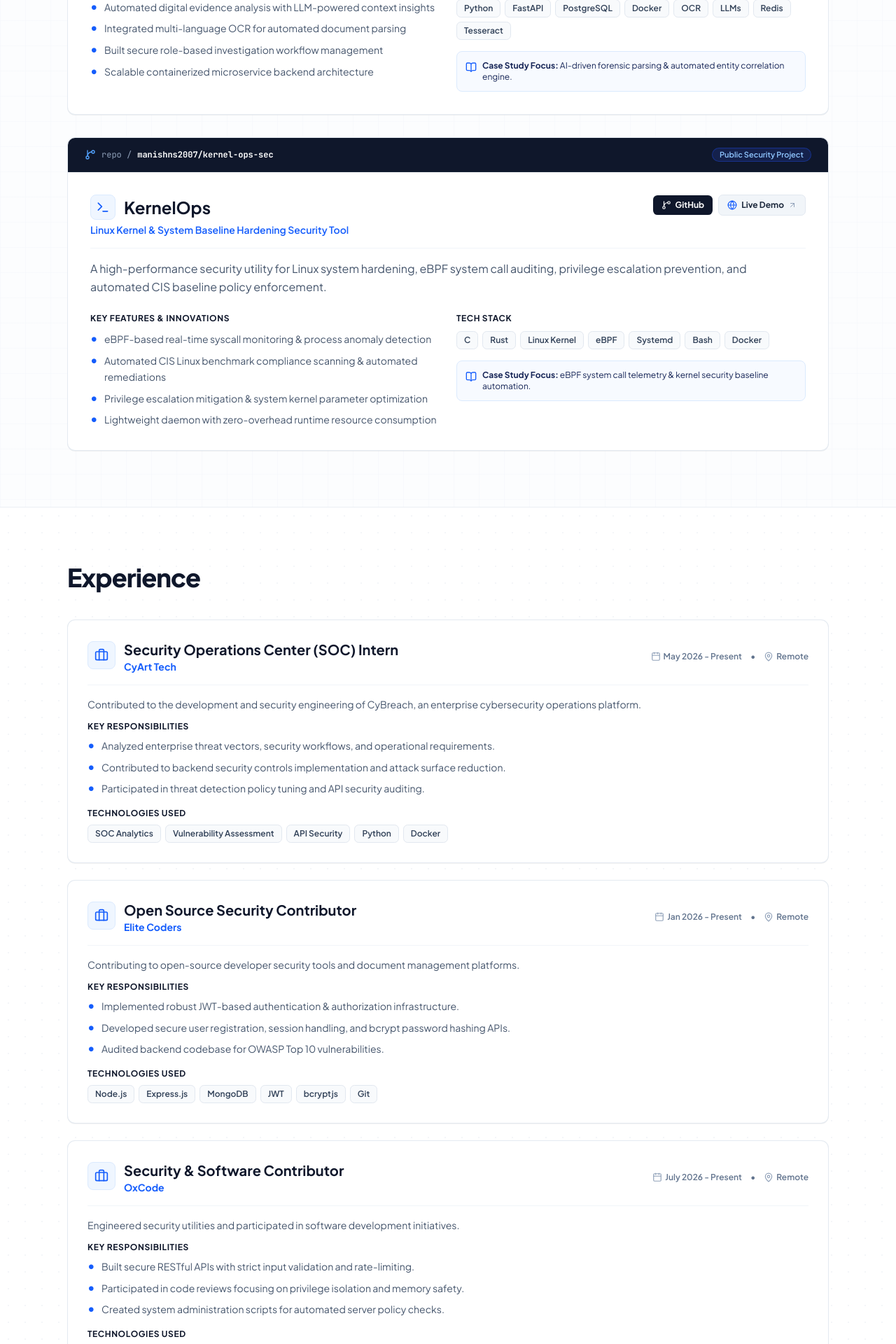
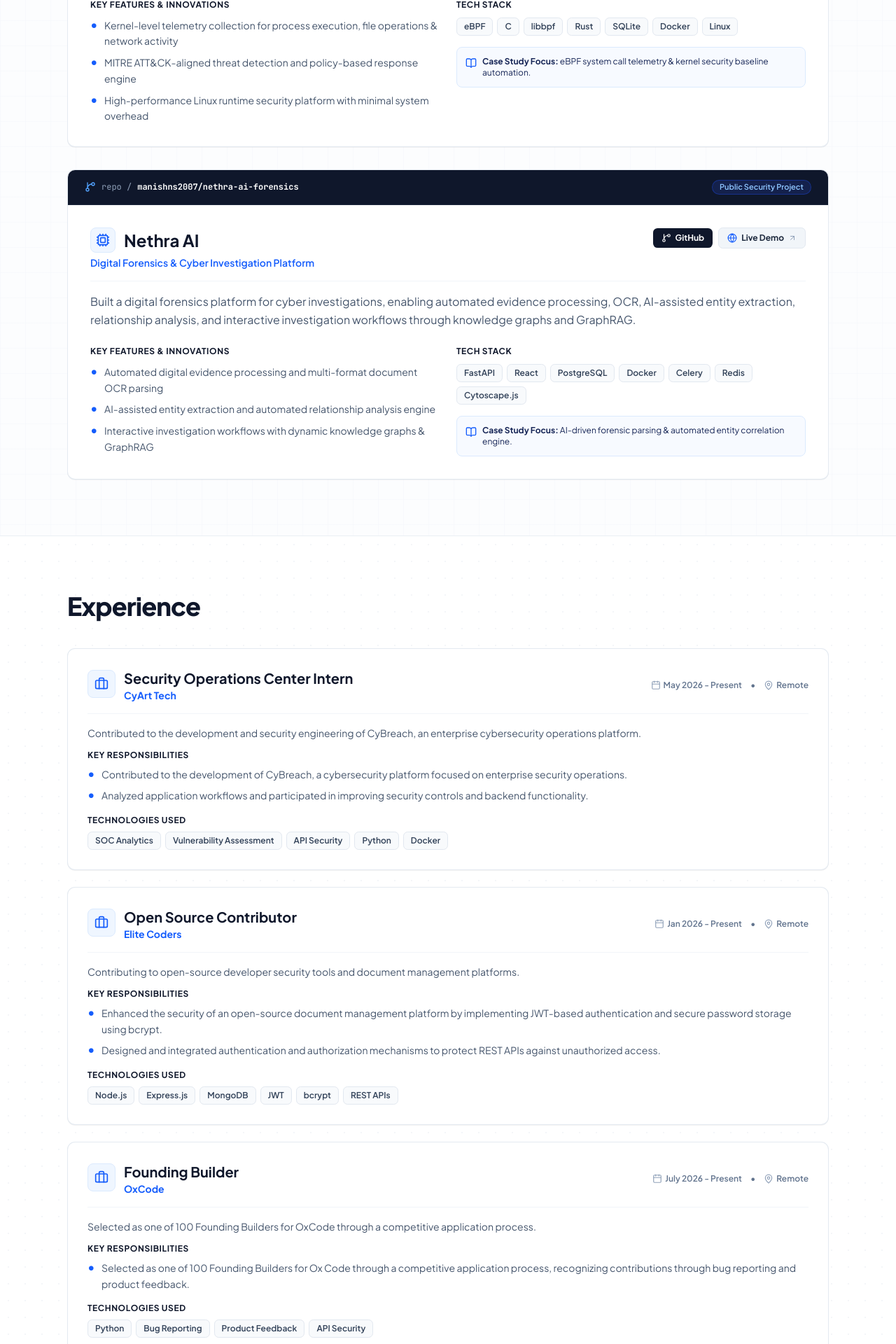
Before and after one commit to manishns2007/-portfolio, a Next.js app: page / in a window 1280 px wide. Shown: the part 1240-3160 px from the top of the page at 70% size. Built offline with nearby package versions, Linux system fonts and the light colour scheme.

Commit message:
feat: add Experience, Projects, and Skills UI components for personal portfolio website

```diff
--- a/components/experience.tsx
+++ b/components/experience.tsx
@@ -12,43 +12,39 @@ export function Experience() {
 
   const experiences = [
     {
-      title: 'Security Operations Center (SOC) Intern',
+      title: 'Security Operations Center Intern',
       company: 'CyArt Tech',
       period: 'May 2026 - Present',
       location: 'Remote',
       description: 'Contributed to the development and security engineering of CyBreach, an enterprise cybersecurity operations platform.',
       responsibilities: [
-        'Analyzed enterprise threat vectors, security workflows, and operational requirements.',
-        'Contributed to backend security controls implementation and attack surface reduction.',
-        'Participated in threat detection policy tuning and API security auditing.',
+        'Contributed to the development of CyBreach, a cybersecurity platform focused on enterprise security operations.',
+        'Analyzed application workflows and participated in improving security controls and backend functionality.',
       ],
       technologies: ['SOC Analytics', 'Vulnerability Assessment', 'API Security', 'Python', 'Docker'],
     },
     {
-      title: 'Open Source Security Contributor',
+      title: 'Open Source Contributor',
       company: 'Elite Coders',
       period: 'Jan 2026 - Present',
       location: 'Remote',
       description: 'Contributing to open-source developer security tools and document management platforms.',
       responsibilities: [
-        'Implemented robust JWT-based authentication & authorization infrastructure.',
-        'Developed secure user registration, session handling, and bcrypt password hashing APIs.',
-        'Audited backend codebase for OWASP Top 10 vulnerabilities.',
+        'Enhanced the security of an open-source document management platform by implementing JWT-based authentication and secure password storage using bcrypt.',
+        'Designed and integrated authentication and authorization mechanisms to protect REST APIs against unauthorized access.',
       ],
-      technologies: ['Node.js', 'Express.js', 'MongoDB', 'JWT', 'bcryptjs', 'Git'],
+      technologies: ['Node.js', 'Express.js', 'MongoDB', 'JWT', 'bcrypt', 'REST APIs'],
     },
     {
-      title: 'Security & Software Contributor',
+      title: 'Founding Builder',
       company: 'OxCode',
       period: 'July 2026 - Present',
       location: 'Remote',
-      description: 'Engineered security utilities and participated in software development initiatives.',
+      description: 'Selected as one of 100 Founding Builders for OxCode through a competitive application process.',
       responsibilities: [
-        'Built secure RESTful APIs with strict input validation and rate-limiting.',
-        'Participated in code reviews focusing on privilege isolation and memory safety.',
-        'Created system administration scripts for automated server policy checks.',
+        'Selected as one of 100 Founding Builders for Ox Code through a competitive application process, recognizing contributions through bug reporting and product feedback.',
       ],
-      technologies: ['Python', 'Linux Systemd', 'REST APIs', 'Bash', 'Git'],
+      technologies: ['Python', 'Bug Reporting', 'Product Feedback', 'API Security'],
     },
   ]
 
--- a/components/projects.tsx
+++ b/components/projects.tsx
@@ -12,40 +12,38 @@ export function Projects() {
 
   const projects = [
     {
+      title: 'KernelOps',
+      repoName: 'manishns2007/kernel-ops-sec',
+      subtitle: 'Linux Runtime Detection & Response Platform using eBPF',
+      icon: Terminal,
+      description:
+        'Developing a Linux runtime security platform that leverages eBPF for kernel-level telemetry collection to monitor process execution, file operations, and network activity. Implements MITRE ATT&CK-aligned threat detection and policy-based response with minimal system overhead.',
+      technologies: ['eBPF', 'C', 'libbpf', 'Rust', 'SQLite', 'Docker', 'Linux'],
+      achievements: [
+        'Kernel-level telemetry collection for process execution, file operations & network activity',
+        'MITRE ATT&CK-aligned threat detection and policy-based response engine',
+        'High-performance Linux runtime security platform with minimal system overhead',
+      ],
+      github: 'https://github.com/manishns2007',
+      demo: 'https://github.com/manishns2007',
+      caseStudy: 'eBPF system call telemetry & kernel security baseline automation.',
+    },
+    {
       title: 'Nethra AI',
       repoName: 'manishns2007/nethra-ai-forensics',
-      subtitle: 'AI-Assisted Digital Forensics Platform',
+      subtitle: 'Digital Forensics & Cyber Investigation Platform',
       icon: Cpu,
       description:
-        'An enterprise digital forensics platform automating evidence extraction, entity linkage, timeline reconstruction, and context-aware LLM investigations across disk & network logs.',
-      technologies: ['Python', 'FastAPI', 'PostgreSQL', 'Docker', 'OCR', 'LLMs', 'Redis', 'Tesseract'],
+        'Built a digital forensics platform for cyber investigations, enabling automated evidence processing, OCR, AI-assisted entity extraction, relationship analysis, and interactive investigation workflows through knowledge graphs and GraphRAG.',
+      technologies: ['FastAPI', 'React', 'PostgreSQL', 'Docker', 'Celery', 'Redis', 'Cytoscape.js'],
       achievements: [
-        'Automated digital evidence analysis with LLM-powered context insights',
-        'Integrated multi-language OCR for automated document parsing',
-        'Built secure role-based investigation workflow management',
-        'Scalable containerized microservice backend architecture',
+        'Automated digital evidence processing and multi-format document OCR parsing',
+        'AI-assisted entity extraction and automated relationship analysis engine',
+        'Interactive investigation workflows with dynamic knowledge graphs & GraphRAG',
       ],
       github: 'https://github.com/manishns2007/NETHRA-AI',
       demo: 'https://github.com/manishns2007',
       caseStudy: 'AI-driven forensic parsing & automated entity correlation engine.',
-    },
-    {
-      title: 'KernelOps',
-      repoName: 'manishns2007/kernel-ops-sec',
-      subtitle: 'Linux Kernel & System Baseline Hardening Security Tool',
-      icon: Terminal,
-      description:
-        'A high-performance security utility for Linux system hardening, eBPF system call auditing, privilege escalation prevention, and automated CIS baseline policy enforcement.',
-      technologies: ['C', 'Rust', 'Linux Kernel', 'eBPF', 'Systemd', 'Bash', 'Docker'],
-      achievements: [
-        'eBPF-based real-time syscall monitoring & process anomaly detection',
-        'Automated CIS Linux benchmark compliance scanning & automated remediations',
-        'Privilege escalation mitigation & system kernel parameter optimization',
-        'Lightweight daemon with zero-overhead runtime resource consumption',
-      ],
-      github: 'https://github.com/manishns2007',
-      demo: 'https://github.com/manishns2007',
-      caseStudy: 'eBPF system call telemetry & kernel security baseline automation.',
     },
   ]
 
--- a/components/skills.tsx
+++ b/components/skills.tsx
@@ -12,75 +12,50 @@ export function Skills() {
 
   const skillCategories = [
     {
-      category: 'Offensive Security',
+      category: 'Security',
       icon: ShieldCheck,
       skills: [
-        'Network Pentesting',
-        'Active Directory Security',
-        'Windows Pentesting',
-        'Linux Security & Privilege Escalation',
-        'Kerberoasting & AD Attacks',
-        'Vulnerability Scanning',
-      ],
-    },
-    {
-      category: 'Application Security',
-      icon: Code,
-      skills: [
-        'OWASP Top 10 Auditing',
-        'JWT Auth Infrastructure',
-        'API Rate-Limiting & Sanitization',
-        'Role-Based Access Control (RBAC)',
-        'Secure Password Hashing (bcrypt)',
-        'OAuth 2.0 Integration',
-      ],
-    },
-    {
-      category: 'Digital Forensics',
-      icon: Terminal,
-      skills: [
-        'AI Evidence Extraction',
-        'Timeline Reconstruction',
-        'OCR Document Parsing',
-        'Disk & Log Analysis',
-        'Threat Hunting',
-        'LLM Context Correlation',
-      ],
-    },
-    {
-      category: 'Cloud & DevOps',
-      icon: Cloud,
-      skills: [
-        'Docker Containerization',
-        'Redis Caching',
-        'PostgreSQL Database Architecture',
-        'MongoDB NoSQL',
-        'Linux Systemd Administration',
-        'Git / GitHub Actions',
-      ],
-    },
-    {
-      category: 'Programming Languages',
-      icon: Database,
-      skills: [
-        'Python (FastAPI, Security Tools)',
-        'JavaScript / Node.js (Express)',
-        'C / C++',
-        'Rust (eBPF Utilities)',
-        'PowerShell',
-        'Bash Automation',
+        'Web Application Security',
+        'Network Security',
+        'Active Directory',
+        'Linux Security',
+        'Digital Forensics',
       ],
     },
     {
       category: 'Security Tools',
       icon: Server,
       skills: [
-        'Wireshark & Packet Analysis',
-        'Nmap Network Scanner',
-        'Metasploit Framework',
-        'Burp Suite Pro',
-        'Tesseract OCR',
-        'eBPF Syscall Auditing',
+        'Burp Suite',
+        'Nmap',
+        'Wireshark',
+        'Metasploit',
+        'Gobuster',
+        'ffuf',
+      ],
+    },
+    {
+      category: 'Programming',
+      icon: Code,
+      skills: [
+        'Python',
+        'Java',
+        'SQL',
+        'JavaScript',
+      ],
+    },
+    {
+      category: 'Technologies',
+      icon: Cloud,
+      skills: [
+        'FastAPI',
+        'Docker',
+        'PostgreSQL',
+        'Git',
+        'eBPF',
+        'React',
+        'Celery',
+        'Redis',
       ],
     },
   ]
@@ -126,7 +101,7 @@ export function Skills() {
 
           <motion.div
             variants={containerVariants}
-            className="grid grid-cols-1 md:grid-cols-2 lg:grid-cols-3 gap-6"
+            className="grid grid-cols-1 md:grid-cols-2 lg:grid-cols-4 gap-6"
           >
             {skillCategories.map((category, index) => {
               const Icon = category.icon
```
